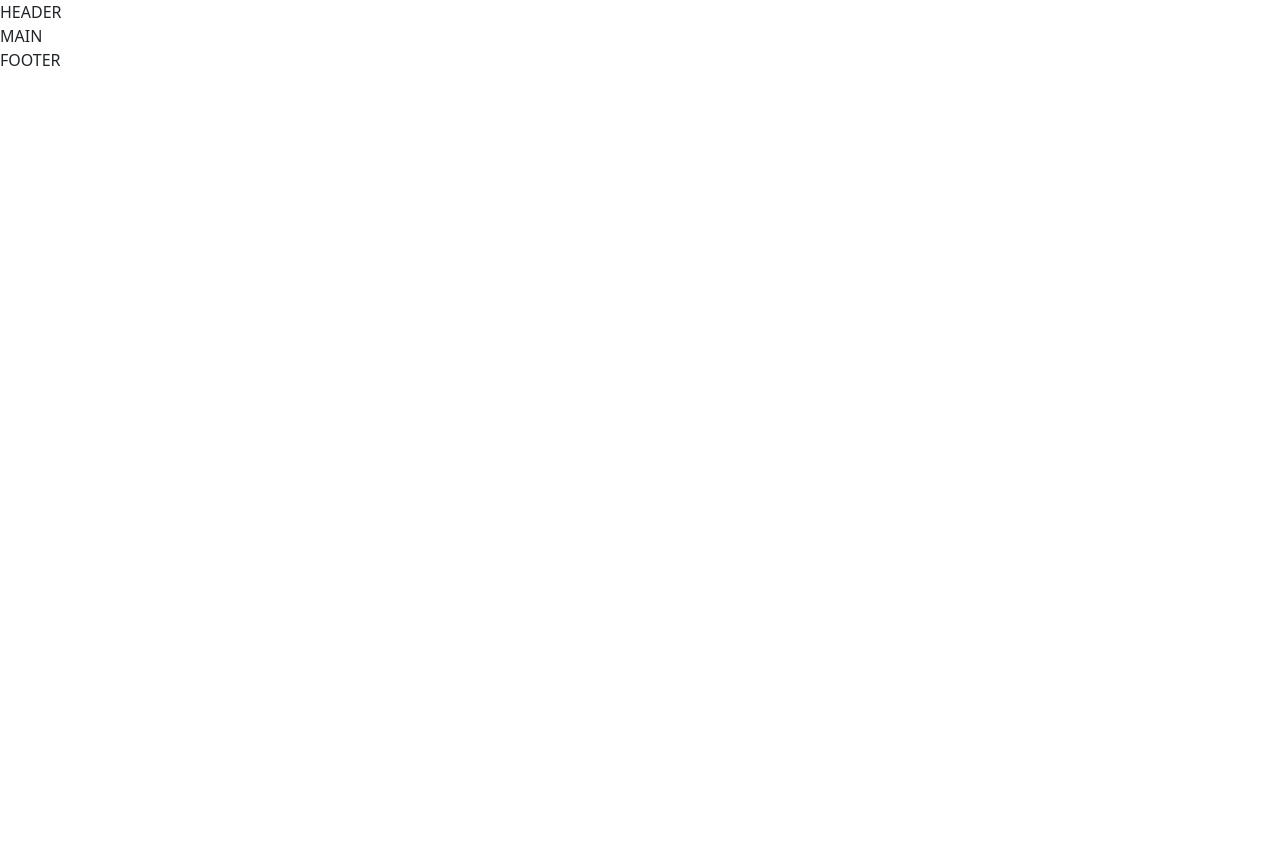
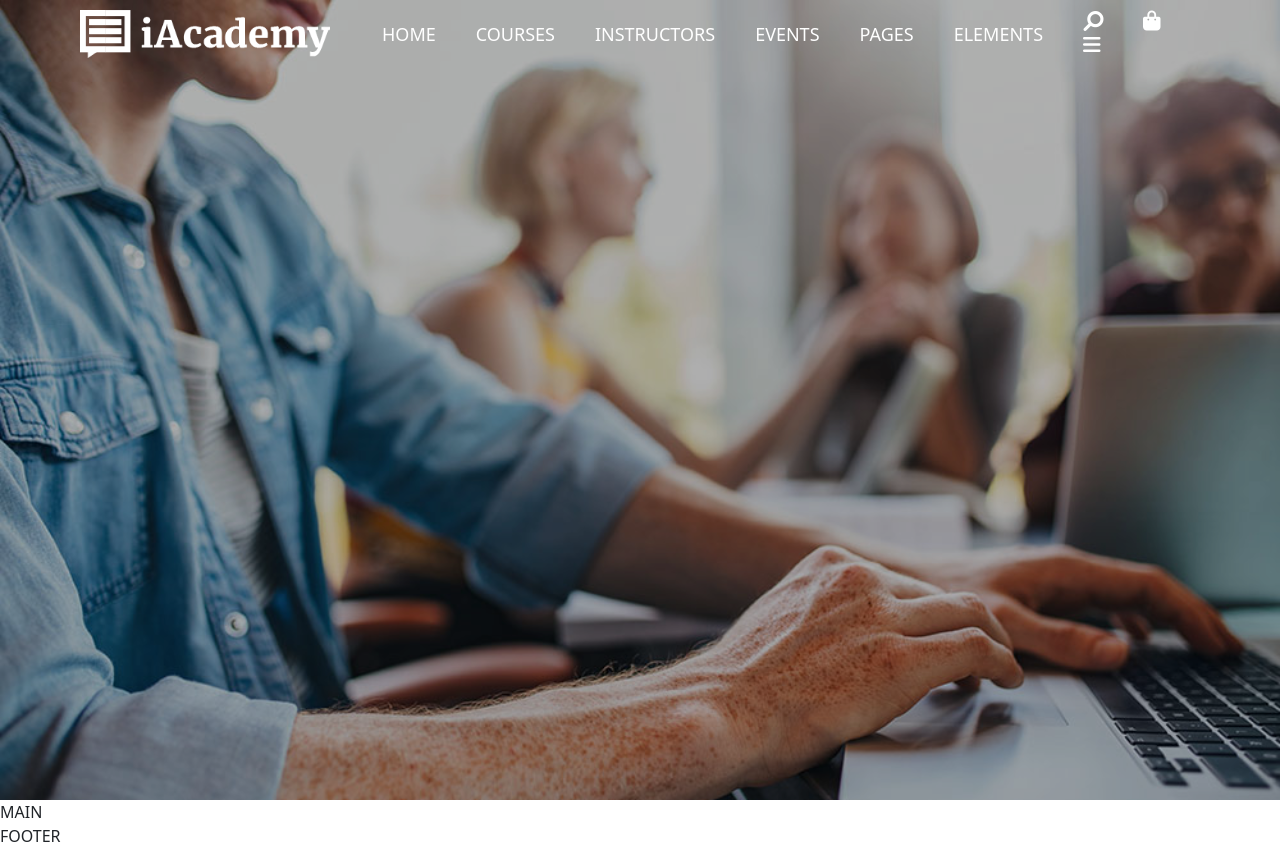
Before and after one commit to GiuliaSardell/proj-html-vuejs, a Vue app: page / in a window 1280 px wide. Before the commit the page ends 800 px from the top, so only its background shows below. Built offline with nearby package versions, Linux system fonts and the light colour scheme.

Commit message:
header link

```diff
--- a/public/index.html
+++ b/public/index.html
@@ -5,6 +5,9 @@
     <meta http-equiv="X-UA-Compatible" content="IE=edge">
     <meta name="viewport" content="width=device-width,initial-scale=1.0">
     <link rel="icon" href="<%= BASE_URL %>favicon.ico">
+
+    <link rel="stylesheet" href="https://cdnjs.cloudflare.com/ajax/libs/font-awesome/6.0.0-beta3/css/all.min.css" integrity="sha512-Fo3rlrZj/k7ujTnHg4CGR2D7kSs0v4LLanw2qksYuRlEzO+tcaEPQogQ0KaoGN26/zrn20ImR1DfuLWnOo7aBA==" crossorigin="anonymous" referrerpolicy="no-referrer" />
+
     <title><%= htmlWebpackPlugin.options.title %></title>
   </head>
   <body>
--- a/src/assets/style/mixins.scss
+++ b/src/assets/style/mixins.scss
@@ -0,0 +1,18 @@
+@mixin center($type: 'both') {
+  display: flex;
+  @if $type == 'justify'{
+    justify-content: space-between;
+    align-items: center;
+  } @else if $type == 'align'{
+    align-items: center;
+  } @else if $type == 'both'{
+    align-items: center;
+    justify-content: center;
+  }
+
+}
+
+@mixin background-cover {
+  background-repeat: no-repeat;
+  background-size: cover;
+}
--- a/src/assets/style/vars.scss
+++ b/src/assets/style/vars.scss
@@ -1,3 +1,3 @@
 $primary-color: #40C4FF;
 
-$title-font: 'merriweather'
+$title-font: 'merriweather';
--- a/src/components/Header.vue
+++ b/src/components/Header.vue
@@ -1,11 +1,44 @@
 <template>
   <header>
-    HEADER
+    <div class="container">
+
+      <a href="#">
+        <img src="../assets/img/logo-light.png" alt="logo">
+      </a>
+
+      <nav>
+        <ul>
+          <li v-for="(item,index) in links" :key="index">
+            <a href="#">{{item}}</a>
+          </li>
+        </ul>
+      </nav>
+
+      <div class="icon">
+        <i class="fas fa-search"></i>
+        <i class="fas fa-shopping-bag"></i>
+        <i class="fas fa-bars"></i>
+      </div>
+    </div>
+
   </header>
 </template>
 
 <script>
 export default {
+  name: 'Header',
+  data(){
+    return{
+      links:[
+        'Home',
+        'Courses',
+        'Instructors',
+        'Events',
+        'Pages',
+        'Elements'
+      ]
+    }
+  }
 
 }
 </script>
@@ -13,5 +46,61 @@ export default {
 <style lang="scss">
 //IMPORT STYLE
 @import '../assets/style/vars.scss';
+@import '../assets/style/mixins.scss';
+
+header{
+  background: rgba(0, 0, 0, .3) url(../assets/img/course-9-f-img.jpg);
+  background-blend-mode: darken;
+  @include background-cover;
+  height: 800px;
+
+    .container{
+      @include center (justify);
+      padding: 10px;
+      i{
+        font-size: 20px;
+        margin: 0 20px;
+        color: white;
+         &:first-child {
+          transform: rotate(90deg);
+        }
+         &:hover, &:active{
+          color: $primary-color;
+        }
+
+      }
+      img{
+          // padding: 10px;
+          width: 250px;
+        }
+
+        ul{
+          display: flex;
+          margin: 0;
+
+          li{
+            text-transform: uppercase;
+            list-style: none;
+            margin: 0 20px ;
+
+            a{
+              text-decoration: none;
+              color: white;
+              font-size: 18px;
+
+              &:hover{
+                color: $primary-color;
+              }
+            }
+          }
+        }
+
+    }
+
+
+
+
+
+}
 
 </style>
```
